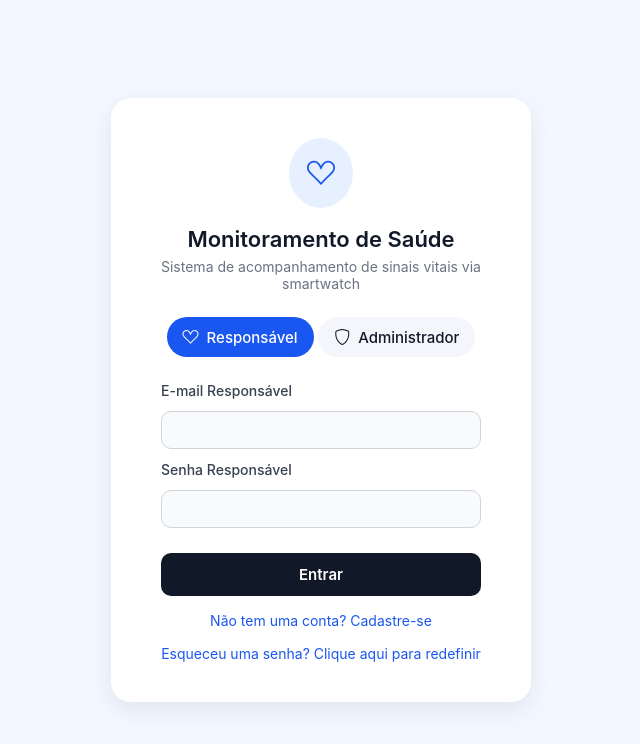
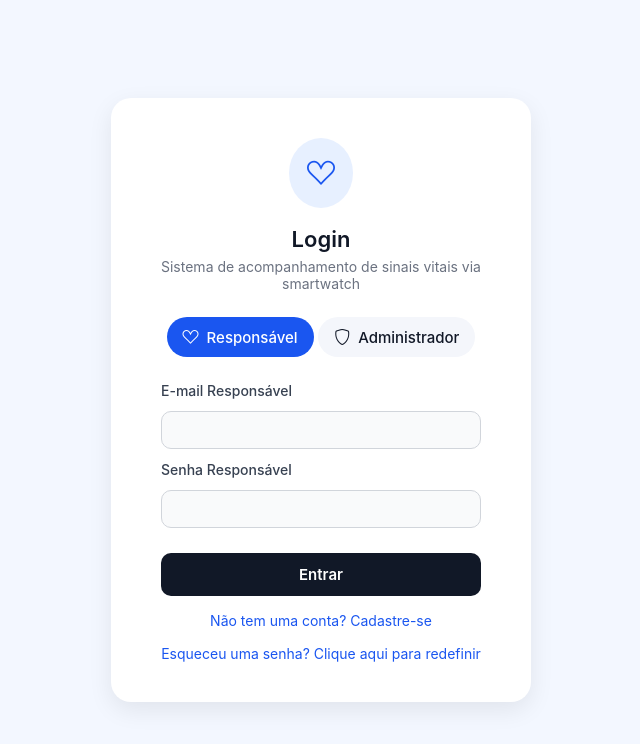
Before and after one commit to Gabriel-Lippi-Costa/Hackton_Sao_Camilo, a website: page src/public/HTML/index.html in a window 1280 px wide. Shown: the whole page, without its empty margins (319-959 px from the left). Drawn offline with nearby package versions, Linux system fonts and the light colour scheme.

Commit message:
Fazendo algumas alterações

```diff
--- a/src/public/HTML/index.html
+++ b/src/public/HTML/index.html
@@ -14,7 +14,7 @@
 
         <seciton class="cabecalho">
             <i class="bi bi-suit-heart"></i>
-            <h2>Monitoramento de Saúde</h2>
+            <h2>Login</h2>
             <h3>Sistema de acompanhamento de sinais vitais via smartwatch</h3>
         </seciton>
 
```
Also changed, not shown: src/public/HTML/cadastrar.html (+1 -1 lines).
